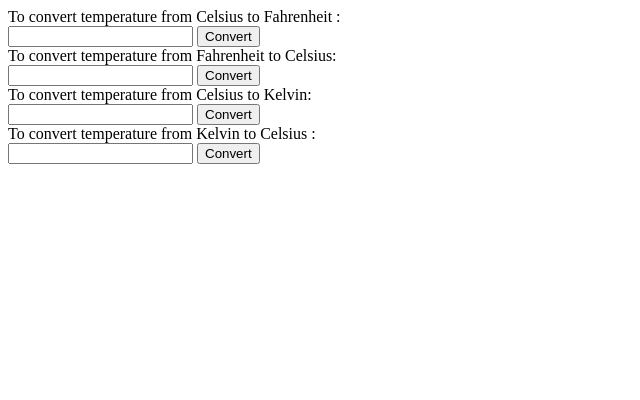
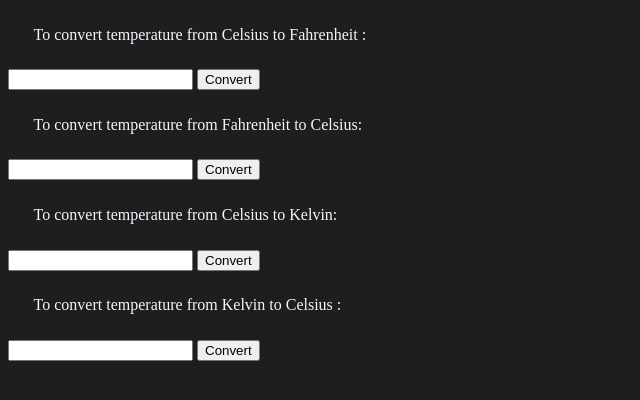
Before and after one commit to sarthaksharma39/Temperature-converter-website, a plain HTML site: page index.html in a window 1280 px wide. Shown: the whole page, without its empty margins (0-640 px from the left). Drawn offline with Linux system fonts and the light colour scheme.

Commit message:
Update stylesheet.css
little change

```diff
--- a/stylesheet.css
+++ b/stylesheet.css
@@ -1,3 +1,8 @@
-<style>
-style link yet to be add in html file
-</style>
+body {
+    background-color: #1E1E1E;
+    color: aliceblue;
+}
+
+.same{
+    margin: 2vw;
+}
```
